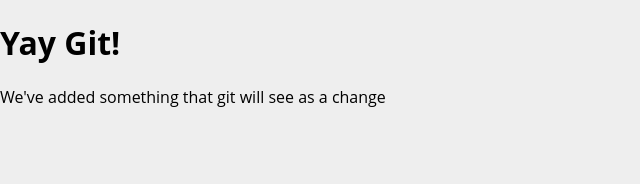
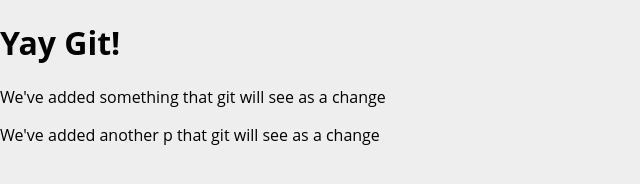
Before and after one commit to Cregdav/first-git-repo, a plain HTML site: page index.html in a window 1280 px wide. Shown: the whole page, without its empty margins (0-640 px from the left). Drawn offline with Linux system fonts and the light colour scheme.

Commit message:
add another p

```diff
--- a/index.html
+++ b/index.html
@@ -10,6 +10,7 @@
 <body>
 	<h1>Yay Git!</h1>
 	<p>We've added something that git will see as a change</p>
+	<p>We've added another p that git will see as a change</p>
 </body>
 <script src="scripts/main.js"></script>
 </html>
```
